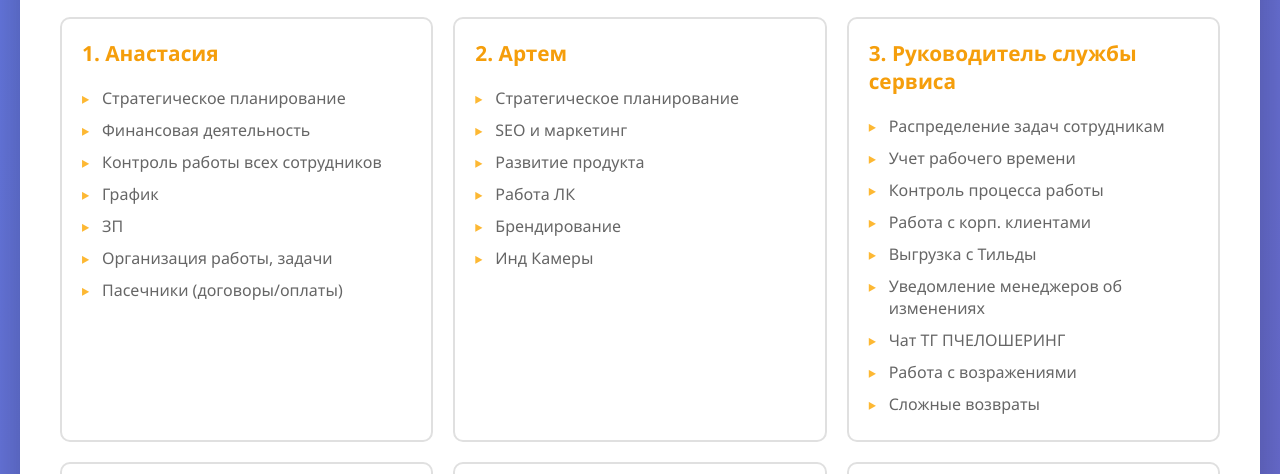
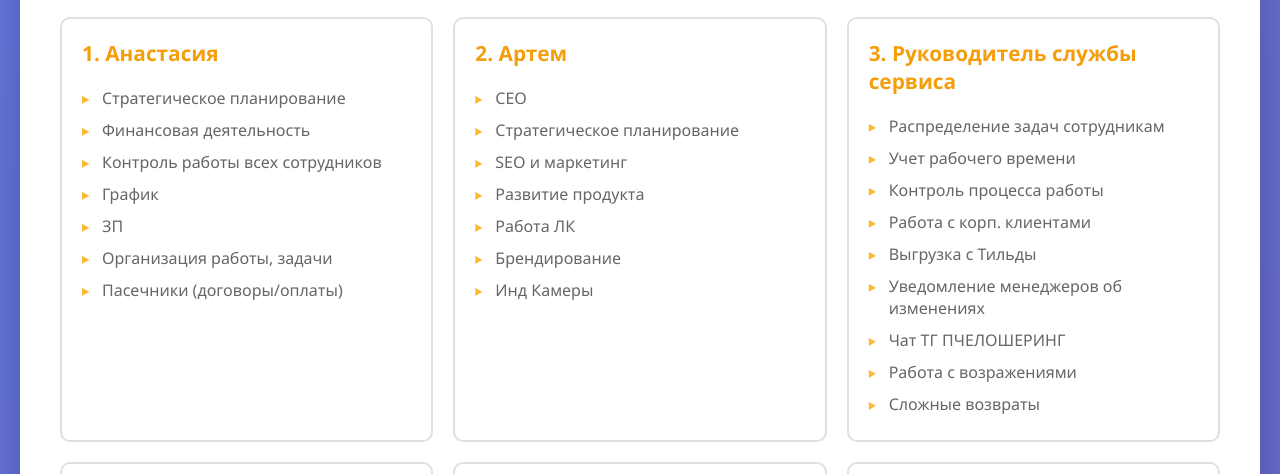
Before and after one commit to inaumovd/raci-matrix-pchelosharing, a plain HTML site: page index.html in a window 1280 px wide. Shown: the part 626-1100 px from the top of the page. Drawn offline with Linux system fonts and the light colour scheme.

Commit message:
Update team roles in index.html
- Add "CEO" title to Артем's responsibilities in the team list

```diff
--- a/index.html
+++ b/index.html
@@ -390,6 +390,7 @@
                     <div class="team-member">
                         <h3>2. Артем</h3>
                         <ul>
+                            <li>CEO</li>
                             <li>Стратегическое планирование</li>
                             <li>SEO и маркетинг</li>
                             <li>Развитие продукта</li>
```
